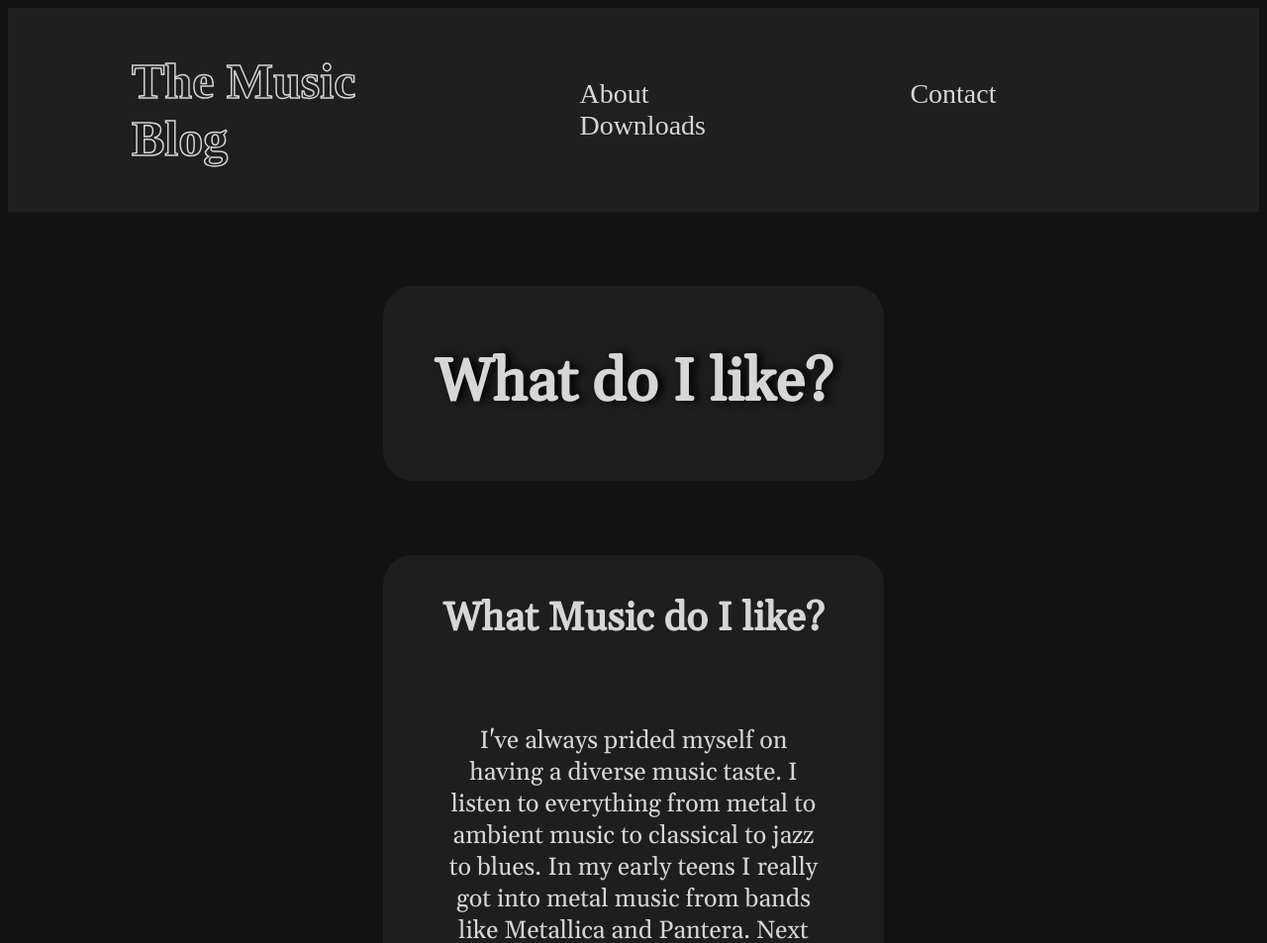
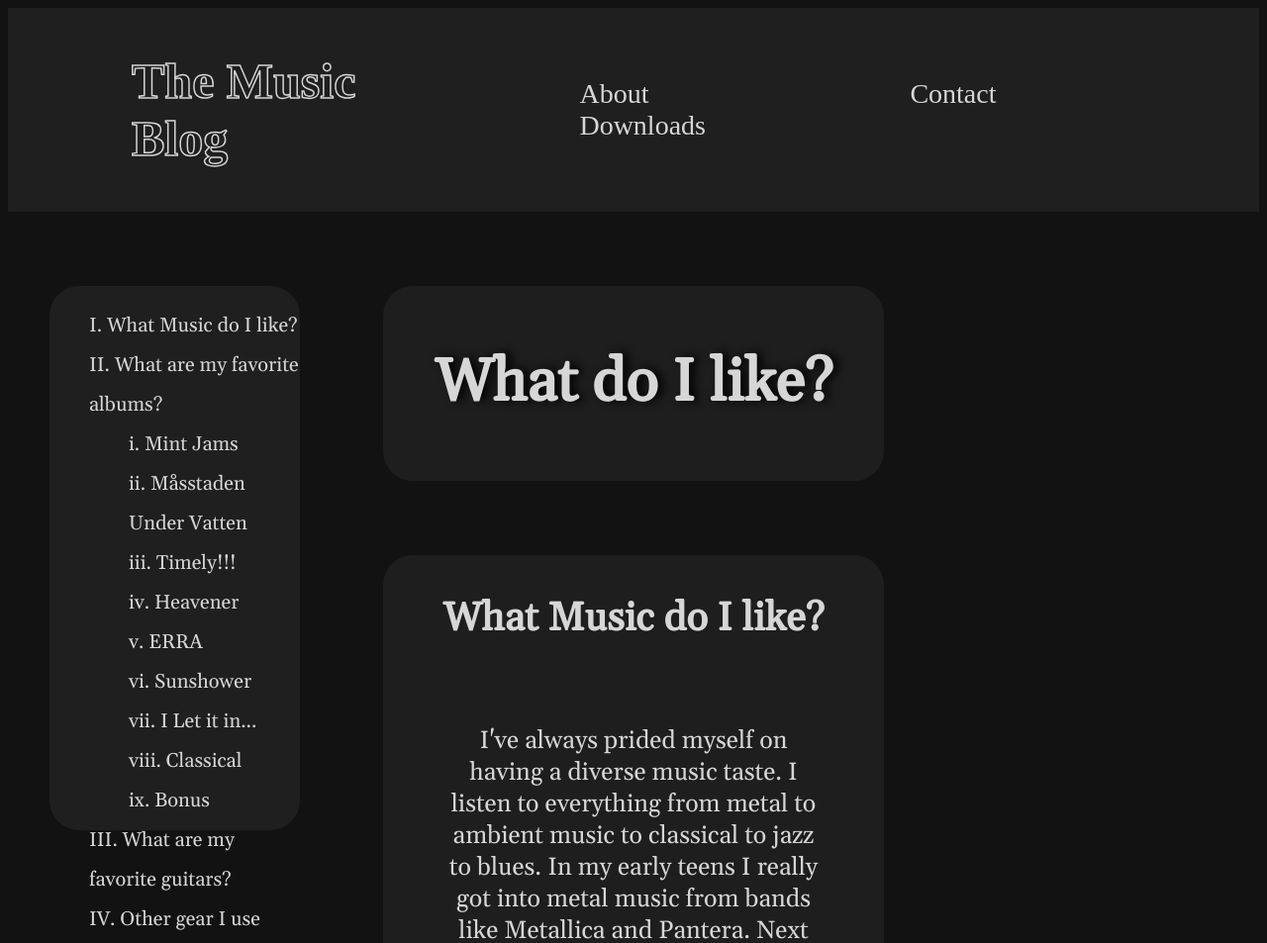
Before and after one commit to azist/lab, a plain HTML site: page step-02/landing_page.html in a window 1280 px wide. Shown: the top 953 px of the page at 99% size. Drawn offline with nearby package versions, Linux system fonts and the light colour scheme.

Commit message:
finished

```diff
--- a/step-02/landing_page.html
+++ b/step-02/landing_page.html
@@ -9,10 +9,14 @@
 
     @import url('https://fonts.googleapis.com/css2?family=Gelasio&display=swap');
 
-    .page_link:hover, .page_link:focus, .page_link:active {
+    .page_link:hover{
+        outline: 1.5px solid #d6d6d6;
         box-shadow: 0 0 20px rgba(195, 143, 255, 0.5);
     }
 
+    .link:hover{
+        text-decoration: underline;
+    }
         body {background-color: #121212;}
         nav{
             top: 0px;
@@ -25,6 +29,31 @@
             z-index: 100;
             margin-bottom:75px;
         }
+
+        .sidebar{
+            position: -webkit-sticky;
+            position: sticky;
+            top: 15%;
+            left: 50px;
+            width: 20%;
+            line-height: 40px;
+            height: 550px;
+            background: #1f1f1f;
+            z-index: 100;
+            list-style-position: inside;
+            padding-left: 0;
+            color: #d6d6d6;
+            float: left;
+            font-family: 'Gelasio', serif;
+            font-size: 20px;
+            border-radius: 30px;
+        }
+
+        .sidebar:hover{
+            outline: 4px solid #d6d6d6;
+            box-shadow: 0 0 20px rgba(195, 143, 255, 0.5);
+        }
+
         .logo:hover{
             outline: 4px solid #d6d6d6;
             box-shadow: 0 0 20px rgba(195, 143, 255, 0.5);
@@ -50,6 +79,11 @@
             border-radius: 5px;
             background-color: transparent;
             box-shadow: 0 0 1px rgba(255, 12, 255, 0);
+        }
+        #contact:hover {
+            border-radius: 30px;
+            outline: 4px solid #d6d6d6;
+            box-shadow: 0 0 20px rgba(195, 143, 255, 0.5);
         }
 
         header {
@@ -98,12 +132,24 @@
             box-shadow: 0 0 100px rgb(0, 0, 0);
             }
 
+        .album:hover{
+            box-shadow: 0 0 300px rgb(0, 0, 0);
+            outline: 2px solid #121212;
+            border-radius: 5px;
+        }
+
         .guitar {
             display: block;
             margin: 0 auto;
             max-width: 50%;
             border-radius: 10px;
             box-shadow: 0 0 100px rgb(0, 0, 0);
+            }
+
+            .guitar:hover{
+            box-shadow: 0 0 125px rgb(0, 0, 0);
+            outline: 4px solid #121212;
+            border-radius: 10px;
         }
 
         footer {
@@ -129,6 +175,25 @@
         </ul>
     </nav>
 
+    <div class="sidebar">
+        <ol type="I">
+            <li><a class="link" href="#music">What Music do I like?</a></li>
+            <li><a class="link" href="#albums">What are my favorite albums?</a></li>
+            <ol type="i">
+                <li><a  class="link" href="#mint_jams">Mint Jams</a></li>
+                <li><a class="link" href="#muv">Måsstaden Under Vatten</a></li>
+                <li><a class="link" href="#timely">Timely!!!</a></li>
+                <li><a class="link" href="#heavener">Heavener</a></li>
+                <li><a class="link" href="#erra">ERRA</a></li>
+                <li><a class="link" href="#sunshowe">Sunshower</a></li>
+                <li><a class="link" href="#loathe">I Let it in...</a></li>
+                <li><a class="link" href="#classical">Classical</a></li>
+                <li><a class="link" href="#bonus">Bonus</a></li>
+            </ol>
+            <li><a class="link" href="#guitar">What are my favorite guitars?</a></li>
+            <li><a class="link" href="#gear">Other gear I use</a></li>
+        </ol>
+    </div>
 
     <header>
         <h1> What do I like?</h1>
@@ -136,7 +201,7 @@
 
     <main>
         <section id  = "section_1">
-            <h2>What Music do I like?</h2>
+            <h2 id="music">What Music do I like?</h2>
             <p> I've always prided myself on having a diverse music taste. I listen to everything from metal to ambient music to classical to jazz to blues.
                 In my early teens I really got into metal music from bands like Metallica and Pantera. Next thing you know I'm listening to bands like ERRA and Invent Animate.
                 I've always been a really been fan of progressive music, or "prog" as the scene likes to call it. And from listening to bands and artists like Plini, Arch Echo, and Animals as Leaders I took an interest in other genres.
@@ -158,8 +223,8 @@
             </p>
         </section>
         <section>
-            <h2>What are my favorite albums?</h2>
-            <p> Now for a list of some of my current favorite albums from a few different genres!
+            <h2 >What are my favorite albums?</h2>
+                <p id="mint_jams"> Now for a list of some of my current favorite albums from a few different genres!
                     <br>
                     <br>
                     <br>
@@ -173,8 +238,8 @@
                             <img class = "album" src="https://i.discogs.com/ksceFJxlj-n2NlH8s9DCniySVAlbF77vuCnYAiTYWaI/rs:fit/g:sm/q:90/h:500/w:500/czM6Ly9kaXNjb2dz/LWRhdGFiYXNlLWlt/YWdlcy9SLTExNjMw/MTc3LTE1NTc0Mzgw/MDMtNDQzMS5qcGVn.jpeg">
                         </a>
                     </div>
-                <p>
-                    Next up on our list is one of the greatest metal albums of all time, Måsstaden under vatten by Vildhjarta.
+                    <p id="muv">
+                        Next up on our list is one of the greatest metal albums of all time, Måsstaden Under Vatten by Vildhjarta.
                         This 17 track concept album, over 8 years in the making has firmly planted a spot in my favorite albums of all time.
                         This is the sequel to the previous concept album "Måsstaden."
                         This album is full polyrhythms, crushing guitars, melancholic ambience, obsenely low tunings, and oustanding production.
@@ -184,7 +249,7 @@
                             <img class = "album" src="https://upload.wikimedia.org/wikipedia/commons/6/6a/Masstaden_Under_Vatten.jpg">
                         </a>
                     </div>
-                <p>
+                    <p id="timely">
                     Timely!!! by Anri has to be my favorite city pop album.
                     If you are not familiar with city pop, city pop is the name for the style of music from the 70's and 80's in Japan that was pop music with a very heavy jazz influence.
                     This album is less jazzy than one of the later entries in this list but still a fantastic album.
@@ -197,7 +262,7 @@
                             <img class = "album" src="https://i.discogs.com/6Lrfnw6OHpSjmulSgZ-U8FiZ6u4x9dkExMXl0wH-HVs/rs:fit/g:sm/q:90/h:598/w:600/czM6Ly9kaXNjb2dz/LWRhdGFiYXNlLWlt/YWdlcy9SLTEyOTg1/NjIzLTE2NjIxNDQw/MzktMjU0Mi5qcGVn.jpeg">
                         </a>
                     </div>
-                <p>
+                    <p id="heavener">
                         There's not much to say about Heavner by Invent Animate.
                         it's a 10/10 album and is one of the best metal releases of all time.
                         A fanastic blend of ambience, crushing riffs, catchy choruses, and emotion.
@@ -208,7 +273,7 @@
                             <img class = "album" src="https://f4.bcbits.com/img/a0535757130_10.jpg">
                         </a>
                     </div>
-                <p>
+                    <p id="erra">
                         ERRA's self titled album, specifically the deluxe edition is oustanding.
                         Same story when it comes to Heavener, just an oustanding album and one of the best metal releases of all time, in my opinion that is.
                         It's a lot more progressive than some other albums on this list.
@@ -220,7 +285,7 @@
                             <img class = "album" src="https://f4.bcbits.com/img/a1774907916_10.jpg">
                         </a>
                     </div>
-                <p>
+                    <p id="sunshower">
                         Sunshower by Taeko Onuki has been one of my favorite albums to listen to as of late.
                         It's a really great album that is more parts jazz than it is city pop.
                         Some songs feel like it is just a jazz song with female vocals over it.
@@ -230,7 +295,7 @@
                             <img class = "album" src="https://light-in-the-attic.s3.amazonaws.com/uploads/release_image/26433/image/large_550_tmp_2F1592253573761-j9u2on933q-f51ffc3c0eb3789084dc25680cfcb448_2FCRJ1016.jpg">
                         </a>
                     </div>
-                <p>
+                    <p id="loathe">
                         And to now close the list off with I let it in and it took everything by Loathe
                         Just an overall oustanding album and one of the most unique sounding albums in metal.
                         It's a great mix of alt rock, shoe gaze, ambience, and some of the heaviest music in all of metal.
@@ -240,14 +305,13 @@
                         <img class = "album" src="https://i.discogs.com/pWRWAcv8TCRP2VSDKm79ECDXsNXDGR9KikSunpDpOs0/rs:fit/g:sm/q:90/h:600/w:600/czM6Ly9kaXNjb2dz/LWRhdGFiYXNlLWlt/YWdlcy9SLTE0Nzc1/OTcyLTE1ODEzNTk2/NDMtNDQ3My5qcGVn.jpeg">
                         </a>
                     </div>
-                <p>
+                    <p id="classical">
                     And as an added bonus, as classical music is not released in album format I couldn't really put any on this list, however I did want to talk about some of my favorite classical peices.
                     As simple as it might be it will always be one of my favorite peices of music I've ever heard and that would be Bach's Prelude No 1 in C major.
                     Some other works of Bach I love are his chromatic fantasia and fugue, the little fugue in g minor, the toccata and fugue in D minor BWV 565, St Matthew's Passion, Jesu Joy of Man's desiring, and Ach bleib bei uns, Herr Jesu Christ BWV 649.
                     As for Mozart I would have to pick the Lacrimosa and the quintet for piano and winds in E flat major.
-                <br>
-                <br>
-                <br>
+                   </p>
+                   <p id="bonus">
                     And on an entirely unrelated note I would highly reccomend checking out the work of saxophonist and film scorer Colin Stetson. He is an absolutely fabulous musician who has written some of the most unique sounding music I have ever heard.
                     I would reccomend checking out his songs "When we were that what wept for the sea", "The righteous wrath of an honerable man", "The love it took to leave you", "Reborn", and "Among the Sef."
                     <br>
@@ -256,8 +320,9 @@
                     <br>
                 </p>
         </section>
+
         <section>
-            <h2>What are my favorite guitars?</h2>
+            <h2 id="guitar">What are my favorite guitars?</h2>
             <p> Lorem ipsum dolor sit amet consectetur adipisicing elit.
                 Fugit obcaecati blanditiis minus, doloribus,
                 maiores eos porro voluptates possimus soluta sint eius laboriosam unde quas itaque,
@@ -325,7 +390,7 @@
             </p>
         </section>
         <section>
-            <h2>Other gear I use</h2>
+            <h2 id="gear">Other gear I use</h2>
             <p> Lorem ipsum dolor sit amet consectetur adipisicing elit.
                 Fugit obcaecati blanditiis minus, doloribus,
                 maiores eos porro voluptates possimus soluta sint eius laboriosam unde quas itaque,
@@ -363,7 +428,7 @@
     </main>
 
     <footer>
-        <p>Author: Evan Collins<br>
+            <p id="contact">Author: Evan Collins<br>
             <a href="mailto:evangcollins1@gmail.com">evangcollins1@gmail.com</a></p>
       </footer>
 
```
Lines whose indentation alone changed are shown as unchanged.
